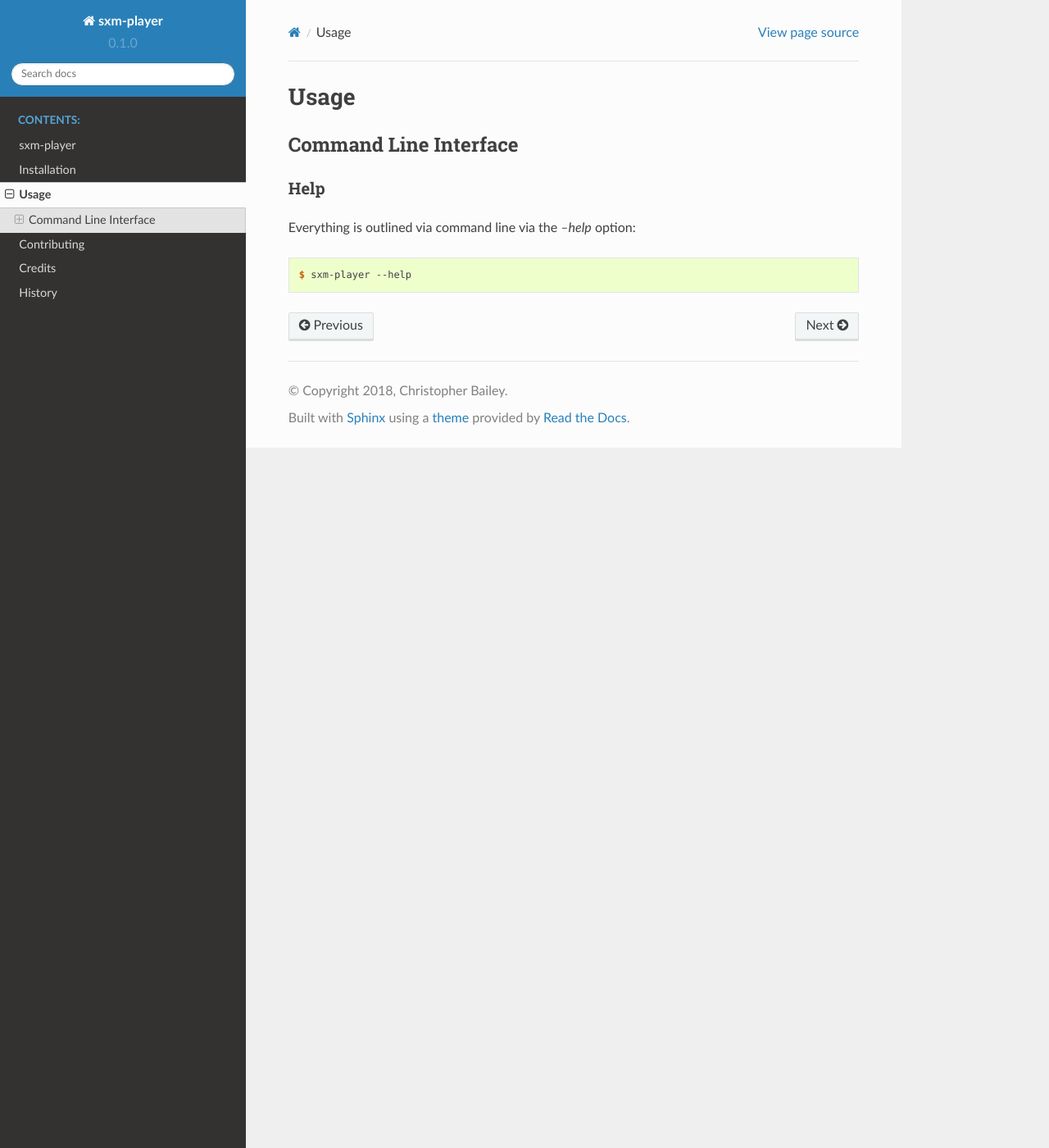
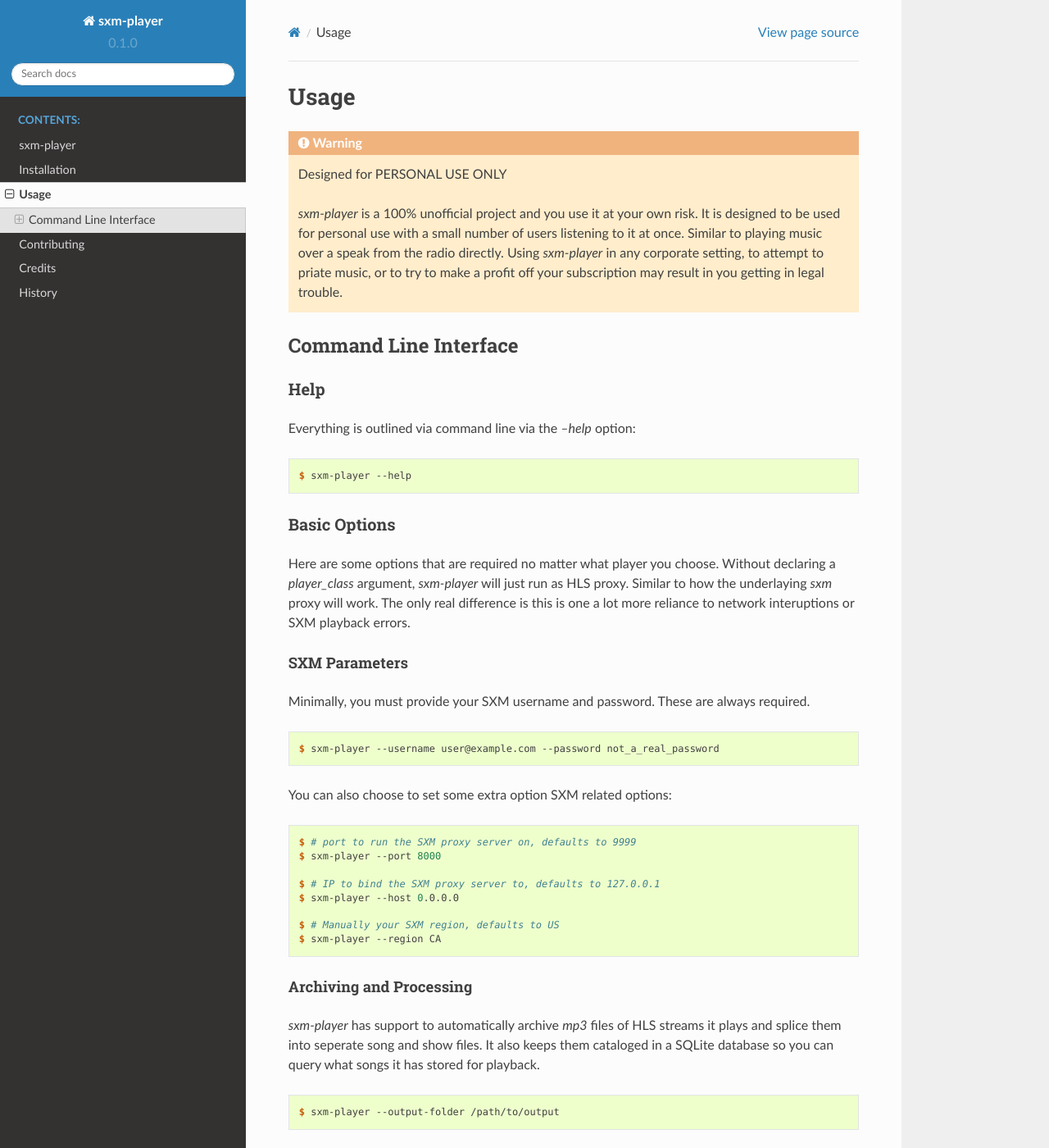
Before and after one commit to AngellusMortis/sxm-player, a Sphinx documentation site: the page built from docs/usage.rst, in a window 1280 px wide and 1400 px high. Shown: the whole window at 82% size. Built offline with Sphinx 7.4.7 and the Read the Docs theme 2.0.0, drawn with Linux system fonts in a browser that asks for light colours; some of the changed text lies outside the part shown.

Commit message:
Updates docs

```diff
--- a/docs/conf.py
+++ b/docs/conf.py
@@ -96,7 +96,7 @@
 # Add any paths that contain custom static files (such as style sheets) here,
 # relative to this directory. They are copied after the builtin static files,
 # so a file named "default.css" will overwrite the builtin "default.css".
-html_static_path = ["_static"]
+html_static_path = []
 
 
 # -- Options for HTMLHelp output ---------------------------------------
--- a/docs/usage.rst
+++ b/docs/usage.rst
@@ -1,6 +1,16 @@
 =====
 Usage
 =====
+
+.. warning:: Designed for PERSONAL USE ONLY
+
+    `sxm-player` is a 100% unofficial project and you use it at your own risk.
+    It is designed to be used for personal use with a small number of users
+    listening to it at once. Similar to playing music over a speak from the
+    radio directly. Using `sxm-player` in any corporate setting, to
+    attempt to priate music, or to try to make a profit off your subscription
+    may result in you getting in legal trouble.
+
 
 Command Line Interface
 ======================
@@ -13,3 +23,67 @@
 .. code-block:: console
 
     $ sxm-player --help
+
+Basic Options
+-------------
+
+Here are some options that are required no matter what player you choose.
+Without declaring a `player_class` argument, `sxm-player` will just run as
+HLS proxy. Similar to how the underlaying `sxm` proxy will work. The only
+real difference is this is one a lot more reliance to network interuptions
+or SXM playback errors.
+
+SXM Parameters
+++++++++++++++
+
+Minimally, you must provide your SXM username and password. These are always
+required.
+
+.. code-block:: console
+
+    $ sxm-player --username user@example.com --password not_a_real_password
+
+You can also choose to set some extra option SXM related options:
+
+.. code-block:: console
+
+    $ # port to run the SXM proxy server on, defaults to 9999
+    $ sxm-player --port 8000
+
+    $ # IP to bind the SXM proxy server to, defaults to 127.0.0.1
+    $ sxm-player --host 0.0.0.0
+
+    $ # Manually your SXM region, defaults to US
+    $ sxm-player --region CA
+
+Archiving and Processing
+++++++++++++++++++++++++
+
+`sxm-player` has support to automatically archive `mp3` files of HLS streams it
+plays and splice them into seperate song and show files. It also keeps them
+cataloged in a SQLite database so you can query what songs it has stored for
+playback.
+
+.. code-block:: console
+
+    $ sxm-player --output-folder /path/to/output
+
+Config File
++++++++++++
+
+`sxm-player` can log any setting from a `yml` style config file. The key for
+any setting is the same as the long version of the option with `-` replaced
+with `_`.
+
+.. code-block:: yaml
+
+    username: "user@example.com"
+    password: "not_a_real_password"
+    port: 8000
+    host: "0.0.0.0"
+    region: "CA"
+    output_folder: "/path/to/output"
+
+.. code-block:: console
+
+    $ sxm-player -c /path/to/config
```
Also changed, not shown: README.rst (+10 -2 lines), 1 other file.
